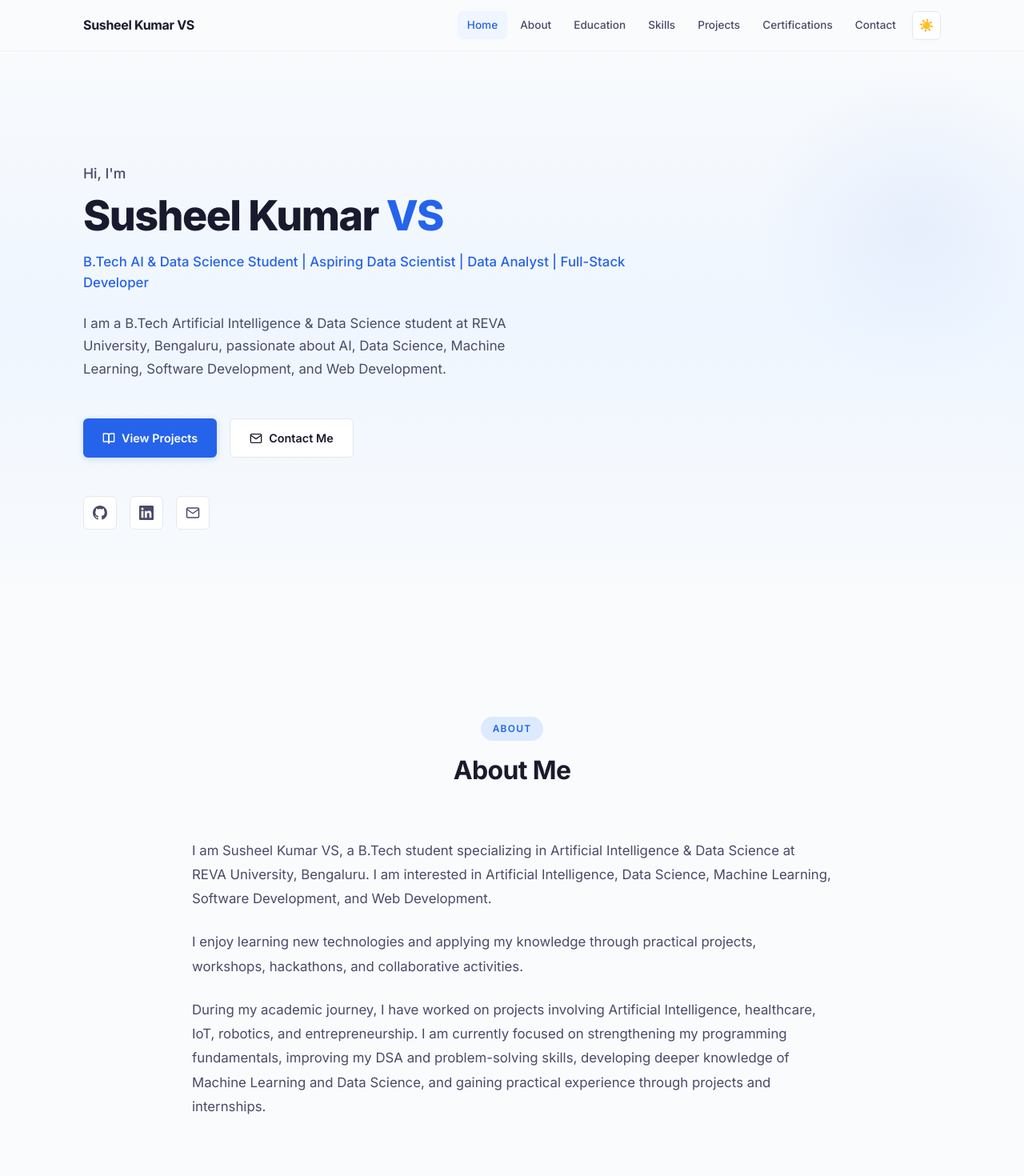
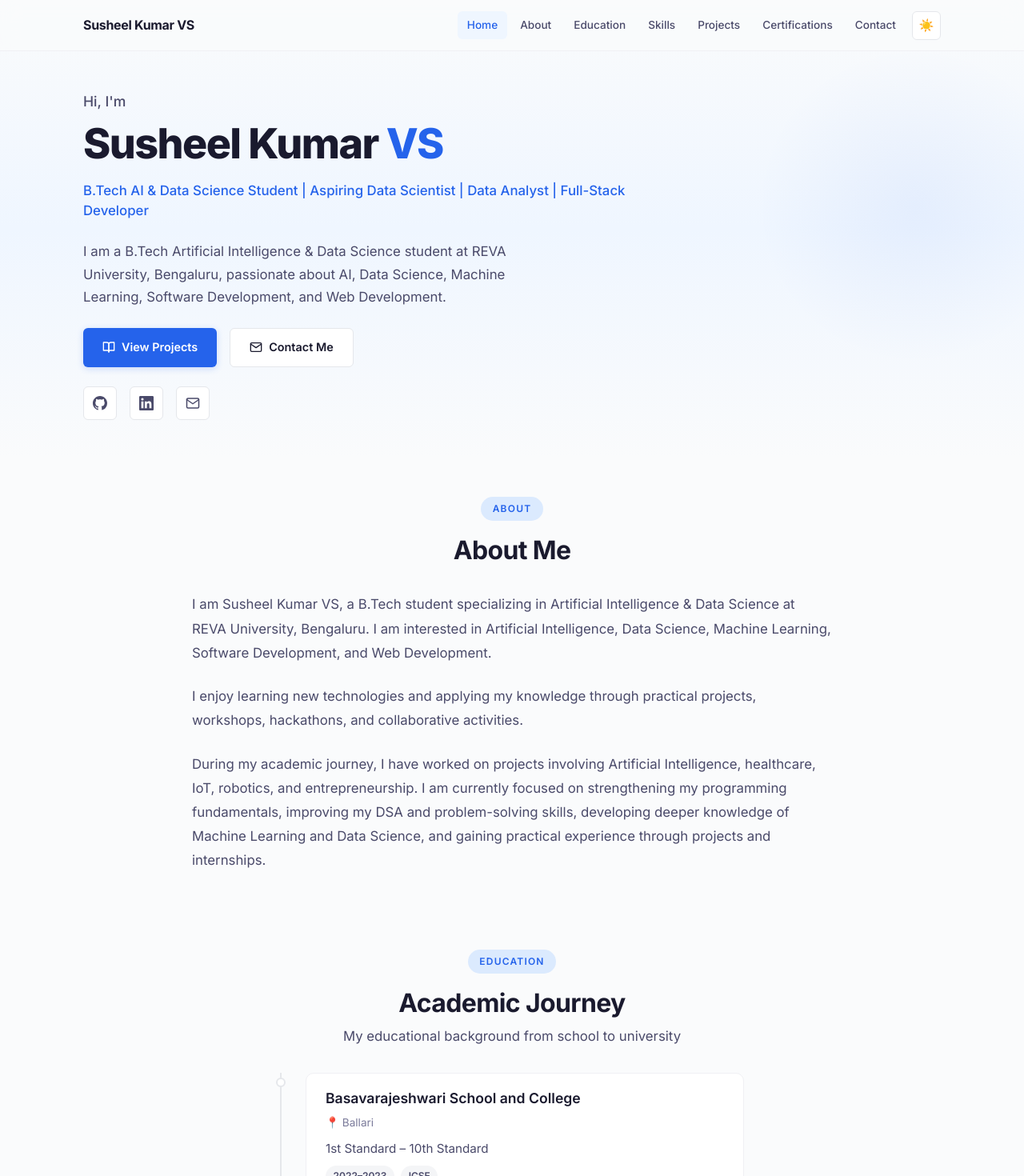
Before and after one commit to SusheelVaddi/Portfolio, a React (Vite) app: page / in a window 1280 px wide. Shown: the top 1470 px of the page at 80% size. Built offline with nearby package versions, Linux system fonts and the light colour scheme.

Commit message:
Reduce vertical gaps between sections and hero height

```diff
--- a/src/index.css
+++ b/src/index.css
@@ -158,12 +158,12 @@ ol {
 }
 
 .section {
-  padding: var(--space-4xl) 0;
+  padding: var(--space-2xl) 0;
 }
 
 .section-header {
   text-align: center;
-  margin-bottom: var(--space-3xl);
+  margin-bottom: var(--space-xl);
 }
 
 .section-label {
@@ -364,10 +364,10 @@ ol {
 
 /* ---- Hero ---- */
 .hero {
-  min-height: 100vh;
+  padding-top: calc(var(--nav-height) + var(--space-2xl));
+  padding-bottom: var(--space-2xl);
   display: flex;
   align-items: center;
-  padding-top: var(--nav-height);
   background: linear-gradient(
     180deg,
     var(--color-bg) 0%,
@@ -426,7 +426,7 @@ ol {
   font-size: 1.05rem;
   color: var(--color-text-secondary);
   line-height: 1.7;
-  margin-bottom: var(--space-2xl);
+  margin-bottom: var(--space-lg);
   max-width: 600px;
 }
 
@@ -434,7 +434,7 @@ ol {
   display: flex;
   gap: var(--space-md);
   flex-wrap: wrap;
-  margin-bottom: var(--space-2xl);
+  margin-bottom: var(--space-lg);
 }
 
 /* Buttons */
```
